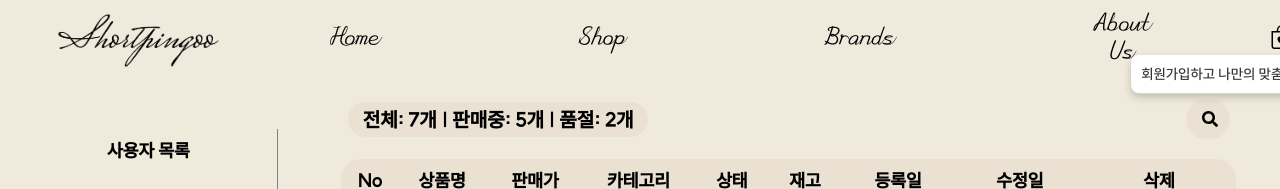
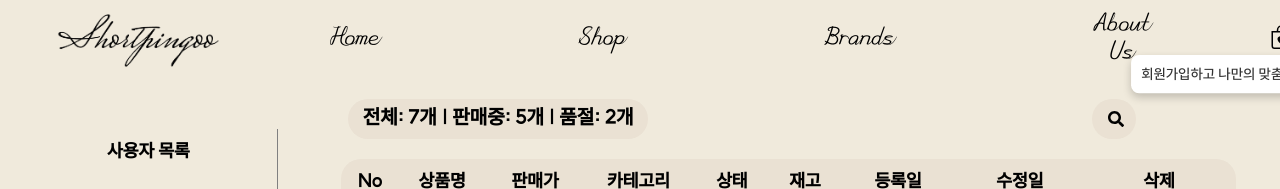
Before and after one commit to SK-Rookies-Final3/FrontEnd, a React (Create React App) app: page /admin/allproduct in a window 1280 px wide. Shown: the top 189 px of the page. Built offline with nearby package versions, Linux system fonts and the light colour scheme.

Commit message:
fix: RF-63 <관리자 물품목록확인페이지 className 수정>

```diff
--- a/src/component/admin/Admin_AllProduct.js
+++ b/src/component/admin/Admin_AllProduct.js
@@ -1,5 +1,6 @@
 import React, { useState } from 'react';
 import '../css/Business_Form.css';
+import '../css/Admin_List.css';
 import { FaSearch } from 'react-icons/fa';
 import { useNavigate, useLocation } from 'react-router-dom';
 import Swal from 'sweetalert2';
@@ -64,10 +65,10 @@ function AdminProduct() {
     const outOfStockProducts = products.filter(product => product.status === '품절').length;
 
     return (
-        <div className="business-container">
+        <div className="admin-container">
             <Sidebar />
-            <div className="main-content">
-                <div className="header">
+            <div className="main-admin-content">
+                <div className="admin-user-header">
                     <span className="productall-text" style={{
                         marginLeft: '30px',
                         fontSize: '20px',
```
